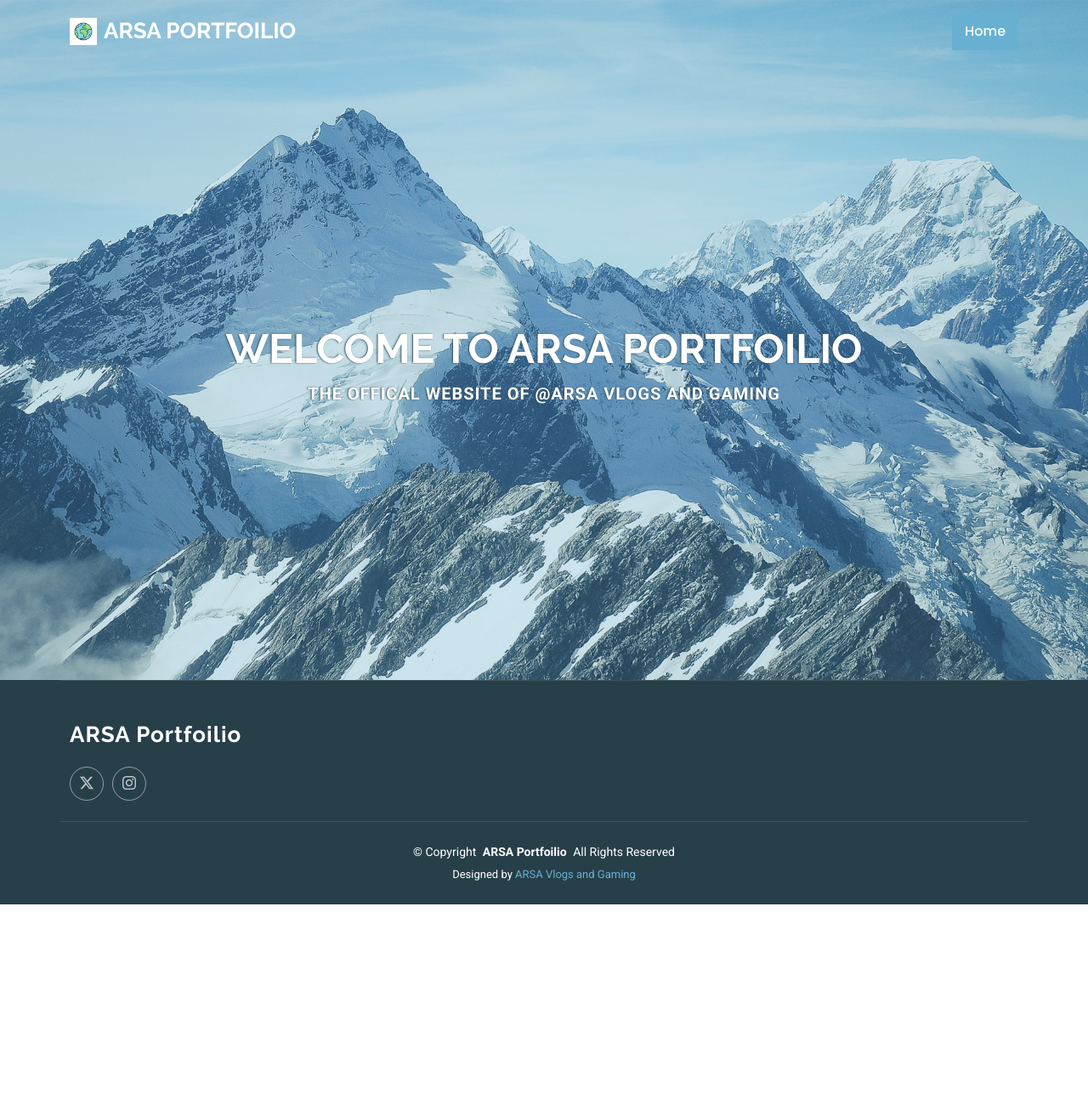
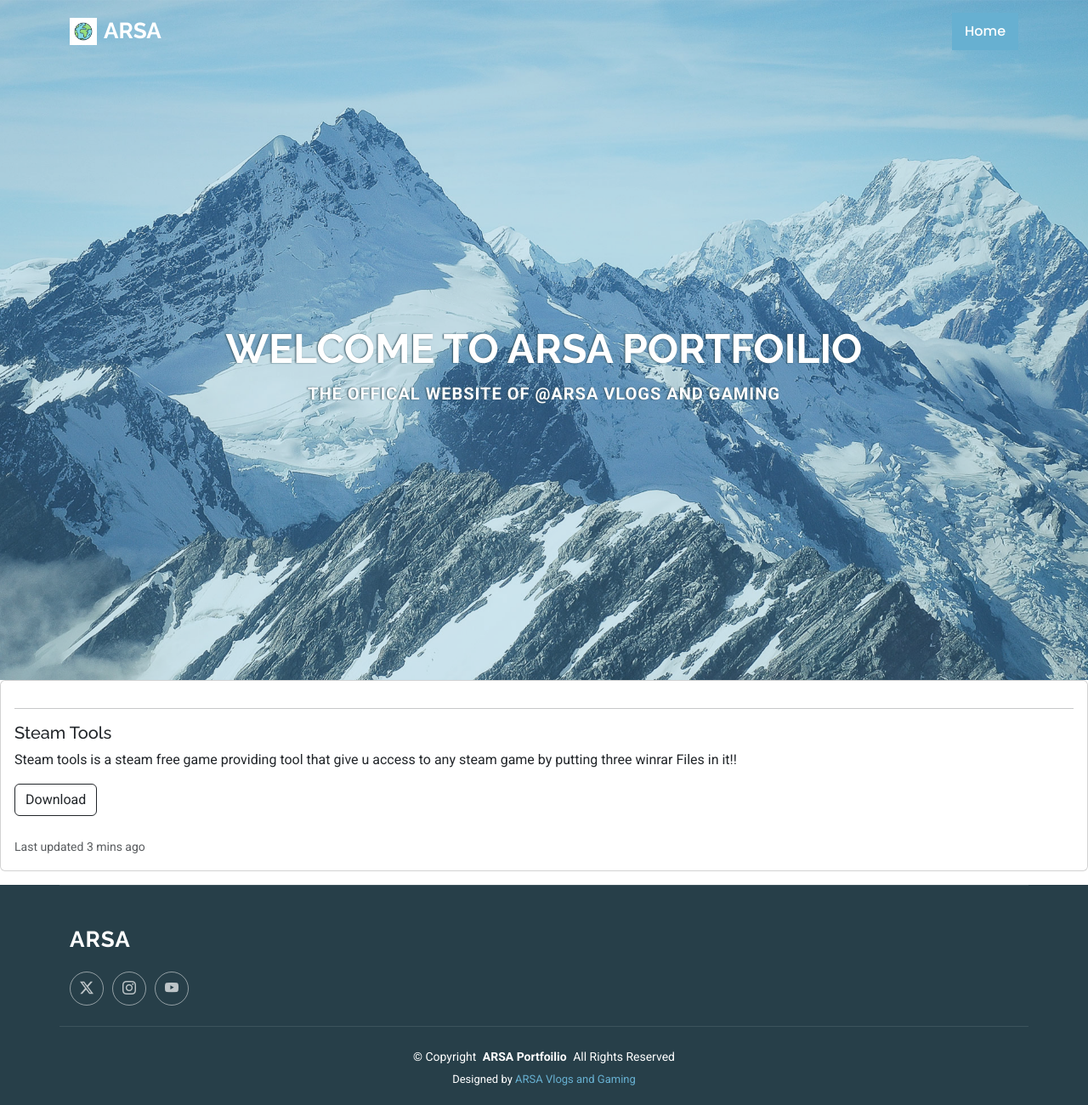
Before and after one commit to arsa6789/arsa-portfolio, a plain HTML site: page index.html in a window 1280 px wide. Shown: the whole page at 85% size. Before the commit the page ends 1064 px from the top, so only its background shows below. Drawn offline with Linux system fonts and the light colour scheme.

Commit message:
index.html

```diff
--- a/index.html
+++ b/index.html
@@ -4,7 +4,7 @@
 <head>
   <meta charset="utf-8">
   <meta content="width=device-width, initial-scale=1.0" name="viewport">
-  <title>ARSA Portfolio</title>
+  <title>ARSA</title>
   <meta name="description" content="">
   <meta name="keywords" content="">
 
@@ -32,7 +32,7 @@
 
       <a href="index.html" class="logo d-flex align-items-center">
         <img src="download.jpeg" alt="">
-        <h1 class="sitename">ARSA Portfoilio</h1>
+        <h1 class="sitename">ARSA</h1>
       </a>
 
       <nav id="navmenu" class="navmenu">
@@ -58,6 +58,16 @@
       </div>
 
     </section>
+    <div class="card mb-3">
+      <div class="card-body">
+        <hr>
+        <h5 class="card-title">Steam Tools</h5>
+        <p class="card-text">Steam tools is a steam free game providing tool that give u access to any steam game by putting three winrar Files in it!!</p>
+        <a href="https://mega.nz/file/2QtyGB7T#60hM-i7XDkWCk2l0kiKxUuE6eNSj-pV3C_sFc9zqTCo"><button type="button" class="btn btn-outline-dark">Download</button></a>
+        <br><br>
+        <p class="card-text"><small class="text-muted">Last updated 3 mins ago</small></p>
+      </div>
+    </div>
 
   <footer id="footer" class="footer dark-background">
 
@@ -65,11 +75,12 @@
       <div class="row gy-4">
         <div class="col-lg-4 col-md-6 footer-about">
           <a href="index.html" class="logo d-flex align-items-center">
-            <span class="sitename">ARSA Portfoilio</span>
+            <span class="sitename">ARSA</span>
           </a>
           <div class="social-links d-flex mt-4">
             <a href="https://twitter.com/arsa6789"><i class="bi bi-twitter-x"></i></a>
             <a href="https://instagram.com/shadowtweaks"><i class="bi bi-instagram"></i></a>
+            <a href="https://youtube.com/@ARSAVlogsandGaming" class="social-icon"><i class="bi bi-youtube"></i></a>
           </div>
         </div>
 
```
